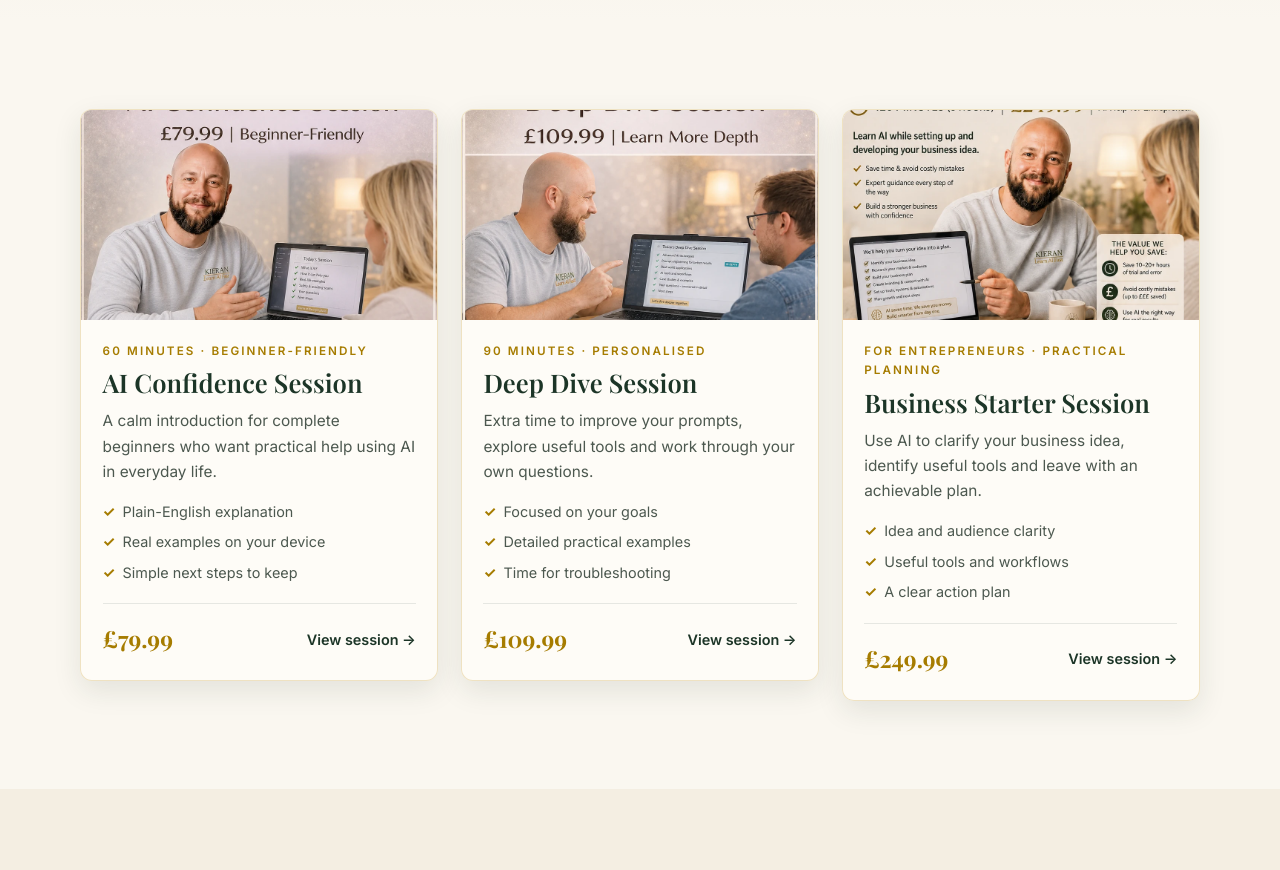
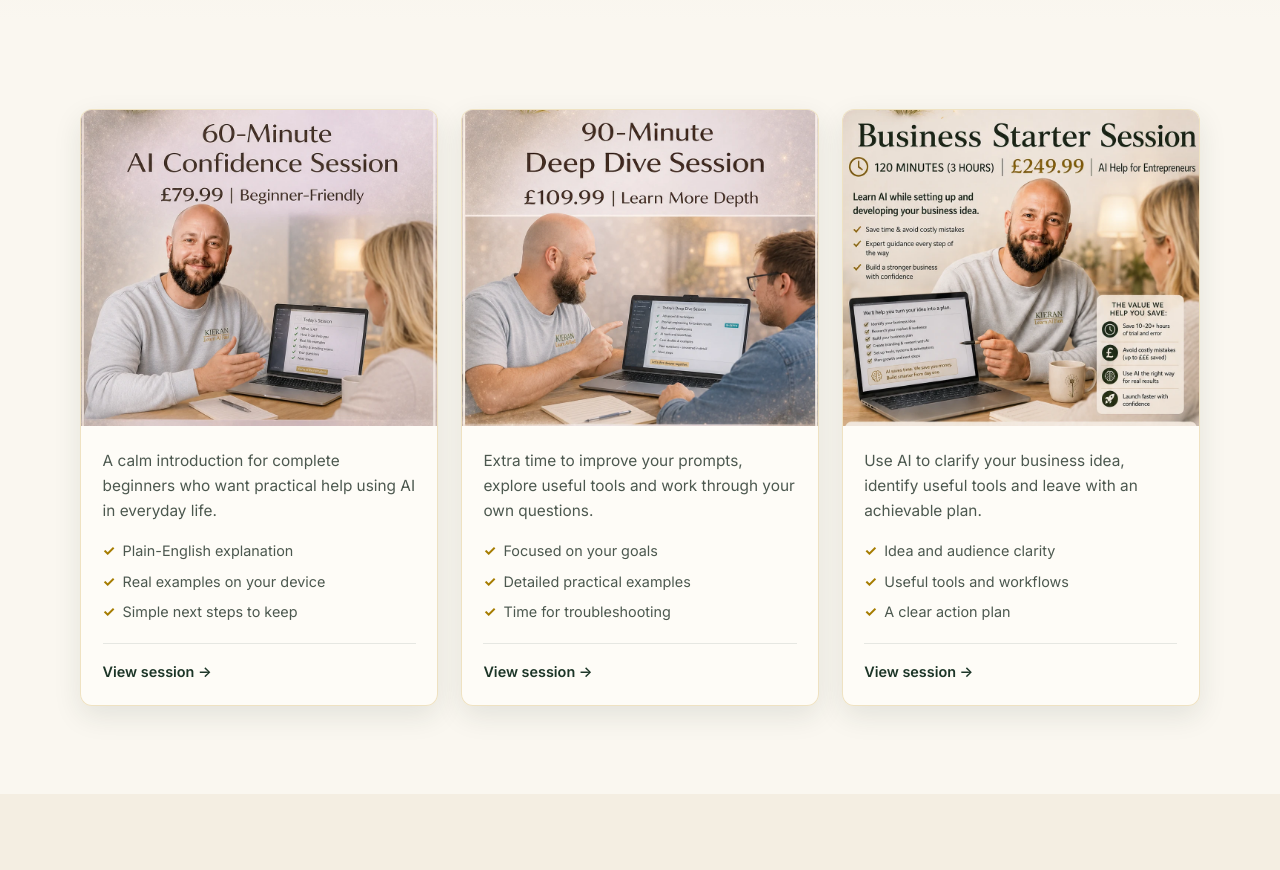
Before and after one commit to krowan444/learn-ai-fast, a plain HTML site: page lessons.html in a window 1280 px wide. Shown: the part 318-1188 px from the top of the page. Drawn offline with nearby package versions, Linux system fonts and the light colour scheme; a web font is replaced by a local one.

Commit message:
Show full card artwork and fix stretched detail poster

```diff
--- a/lessons.html
+++ b/lessons.html
@@ -54,57 +54,54 @@
           <div class="lesson-option-media">
             <picture>
               <source srcset="assets/ai-confidence-session-card.webp" type="image/webp" />
-              <img src="assets/ai-confidence-session.png" alt="" width="1084" height="1451" />
+              <img src="assets/ai-confidence-session-card.jpg" alt="60-Minute AI Confidence Session, £79.99, beginner-friendly — Kieran showing a customer how to use AI on a laptop" width="960" height="850" />
             </picture>
           </div>
           <div class="lesson-option-content">
-            <p class="kicker">60 minutes · beginner-friendly</p>
-            <h2>AI Confidence Session</h2>
+            <h2 class="sr-only">60-Minute AI Confidence Session — £79.99</h2>
             <p>A calm introduction for complete beginners who want practical help using AI in everyday life.</p>
             <ul>
               <li>Plain-English explanation</li>
               <li>Real examples on your device</li>
               <li>Simple next steps to keep</li>
             </ul>
-            <div class="lesson-option-footer"><strong>£79.99</strong><span>View session →</span></div>
+            <div class="lesson-option-footer"><span>View session →</span></div>
           </div>
         </a>
         <a class="lesson-option-card" href="/deep-dive-session" aria-label="View details for the 90-Minute Deep Dive Session">
           <div class="lesson-option-media">
             <picture>
               <source srcset="assets/deep-dive-session-card.webp" type="image/webp" />
-              <img src="assets/deep-dive-session.png" alt="" width="1086" height="1448" loading="lazy" />
+              <img src="assets/deep-dive-session-card.jpg" alt="90-Minute Deep Dive Session, £109.99 — Kieran talking a customer through AI techniques on a laptop" width="960" height="850" loading="lazy" />
             </picture>
           </div>
           <div class="lesson-option-content">
-            <p class="kicker">90 minutes · personalised</p>
-            <h2>Deep Dive Session</h2>
+            <h2 class="sr-only">90-Minute Deep Dive Session — £109.99</h2>
             <p>Extra time to improve your prompts, explore useful tools and work through your own questions.</p>
             <ul>
               <li>Focused on your goals</li>
               <li>Detailed practical examples</li>
               <li>Time for troubleshooting</li>
             </ul>
-            <div class="lesson-option-footer"><strong>£109.99</strong><span>View session →</span></div>
+            <div class="lesson-option-footer"><span>View session →</span></div>
           </div>
         </a>
         <a class="lesson-option-card" href="/business-starter-session" aria-label="View details for the Business Starter Session">
           <div class="lesson-option-media">
             <picture>
               <source srcset="assets/business-starter-session-card.webp" type="image/webp" />
-              <img src="assets/business-starter-session.png" alt="" width="1086" height="1449" loading="lazy" />
+              <img src="assets/business-starter-session-card.jpg" alt="Business Starter Session, 3 hours, £249.99 — AI help for entrepreneurs, Kieran planning a business idea with a customer" width="960" height="850" loading="lazy" />
             </picture>
           </div>
           <div class="lesson-option-content">
-            <p class="kicker">For entrepreneurs · practical planning</p>
-            <h2>Business Starter Session</h2>
+            <h2 class="sr-only">Business Starter Session — £249.99</h2>
             <p>Use AI to clarify your business idea, identify useful tools and leave with an achievable plan.</p>
             <ul>
               <li>Idea and audience clarity</li>
               <li>Useful tools and workflows</li>
               <li>A clear action plan</li>
             </ul>
-            <div class="lesson-option-footer"><strong>£249.99</strong><span>View session →</span></div>
+            <div class="lesson-option-footer"><span>View session →</span></div>
           </div>
         </a>
       </div>
--- a/styles.css
+++ b/styles.css
@@ -36,6 +36,18 @@ body {
 img { max-width: 100%; display: block; }
 
 .container { width: min(1120px, 92%); margin-inline: auto; }
+
+/* Visually hidden but still read by screen readers and search engines.
+   Used for card headings whose words are already inside the poster image. */
+.sr-only {
+  position: absolute;
+  width: 1px; height: 1px;
+  padding: 0; margin: -1px;
+  overflow: hidden;
+  clip: rect(0 0 0 0);
+  white-space: nowrap;
+  border: 0;
+}
 
 h1, h2, h3 { font-family: "Playfair Display", Georgia, serif; color: var(--green); line-height: 1.15; }
 
@@ -819,8 +831,11 @@ a  { color: var(--green); }
   opacity: 1;
   transform: scale(1);
 }
+/* The card images are purpose-made 960x850 crops of Kieran's posters —
+   they include the session title and price, so they must NOT be cropped.
+   The aspect-ratio below matches the files exactly, so nothing is lost. */
 .lesson-option-media {
-  height: 210px;
+  aspect-ratio: 960 / 850;
   overflow: hidden;
   background: var(--cream-2);
 }
@@ -832,8 +847,7 @@ a  { color: var(--green); }
 .lesson-option-media img {
   width: 100%;
   height: 100%;
-  object-fit: cover;
-  object-position: center 58%;
+  object-fit: contain;
   display: block;
 }
 .lesson-option-content {
@@ -963,10 +977,9 @@ a  { color: var(--green); }
 .lesson-detail-image img {
   width: min(100%, 430px);
   /* height:auto is essential — the <img> tags carry height="1451" attributes,
-     and without this the poster gets stretched to 1451px tall. */
+     and without it the poster gets stretched to 1451px tall. Letting height
+     be auto keeps each poster at its own natural proportions. */
   height: auto;
-  aspect-ratio: 1084 / 1451;
-  object-fit: contain;
   margin-inline: auto;
   border-radius: 14px;
   box-shadow: 0 16px 38px rgba(28,53,39,0.14);
@@ -1103,7 +1116,6 @@ a  { color: var(--green); }
   .about-next-step-actions { justify-items: start; }
   .cards-3, .steps, .price-grid, .lesson-option-grid, .lesson-detail-grid { grid-template-columns: 1fr; }
   .fit-grid { grid-template-columns: 1fr; }
-  .lesson-option-media { height: clamp(200px, 55vw, 280px); }
   .badge-stack {
     grid-template-columns: 1fr;
     margin: -1.3rem 0.8rem 0;
```
